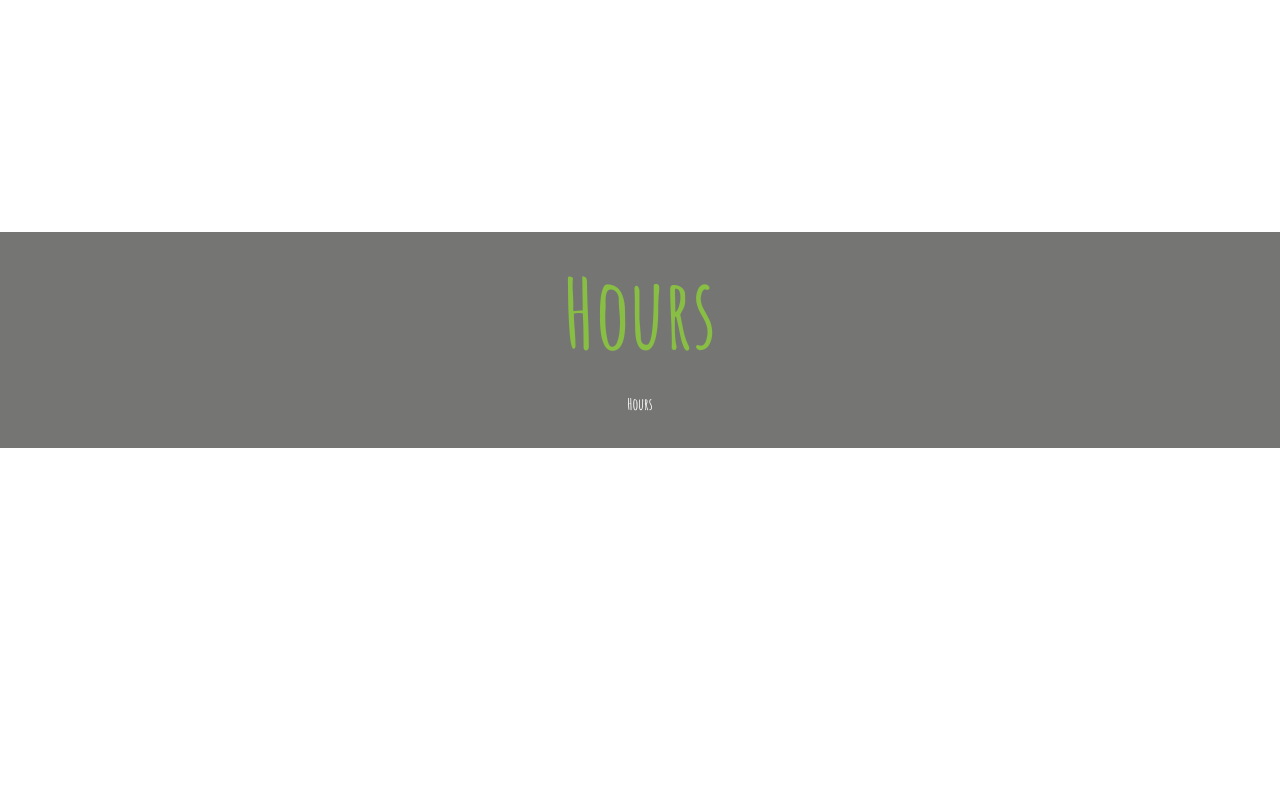
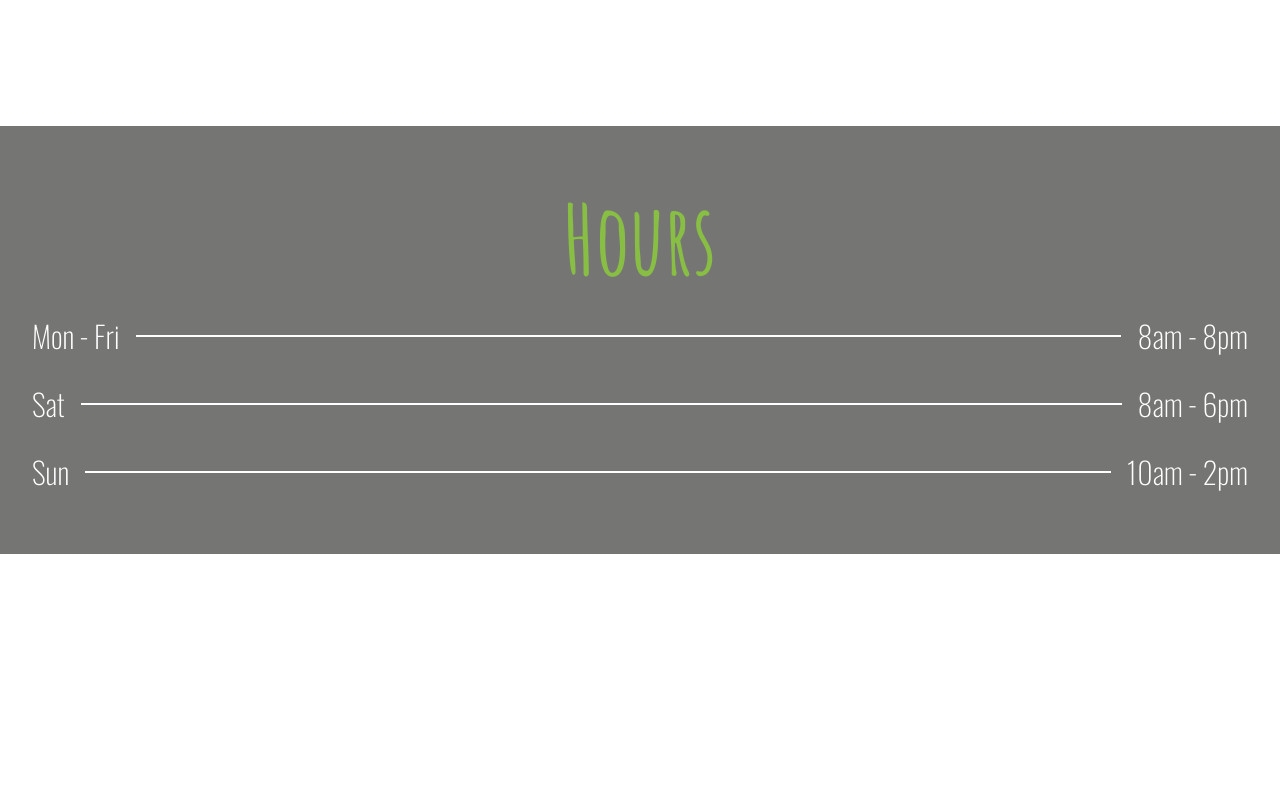
Before and after one commit to Ravanger/landing-page-vegan-cafe, a Next.js app: page / in a window 1280 px wide. Shown: the part 1660-2460 px from the top of the page. Built offline with nearby package versions, Linux system fonts and the light colour scheme.

Commit message:
Hours Page

```diff
--- a/src/components/HoursPage/HoursPage.tsx
+++ b/src/components/HoursPage/HoursPage.tsx
@@ -1,9 +1,25 @@
 import ContentBox from "../common/ContentBox"
+import Spacer from "../common/Spacer"
+import { HoursPageRowPropsType } from "./HoursPage.types"
+
+const HoursPageRow = (props: HoursPageRowPropsType) => (
+  <div className="w-full flex flex-row justify-around items-center">
+    <span>{props.days}</span>
+    <hr className="bg-white h-0.5 flex-grow mx-4" />
+    <span>{props.times}</span>
+  </div>
+)
 
 const HoursPage = () => {
   return (
     <ContentBox id="hours" title="Hours">
-      <h2>Hours</h2>
+      <div className="flex flex-col w-full text-3xl">
+        <HoursPageRow days="Mon - Fri" times="8am - 8pm" />
+        <Spacer size="2rem" />
+        <HoursPageRow days="Sat" times="8am - 6pm" />
+        <Spacer size="2rem" />
+        <HoursPageRow days="Sun" times="10am - 2pm" />
+      </div>
     </ContentBox>
   )
 }
--- /dev/null
+++ b/src/components/HoursPage/HoursPage.types.ts
@@ -0,0 +1,4 @@
+export interface HoursPageRowPropsType {
+  days: string
+  times: string
+}
--- a/src/components/common/ContentBox/ContentBox.tsx
+++ b/src/components/common/ContentBox/ContentBox.tsx
@@ -3,7 +3,7 @@ import { ContentBoxPropsType } from "./ContentBox.types"
 
 const ContentBox = (props: ContentBoxPropsType) => (
   <div className="h-screen w-full flex flex-col justify-center" id={props.id}>
-    <section className="w-full flex flex-col items-center bg-darkGray bg-opacity-60 p-8 text-white">
+    <section className="w-full flex flex-col items-center bg-darkGray bg-opacity-60 px-8 py-16 text-white">
       {props.title && (
         <>
           <h2 className="text-green text-8xl">{props.title}</h2>
```
